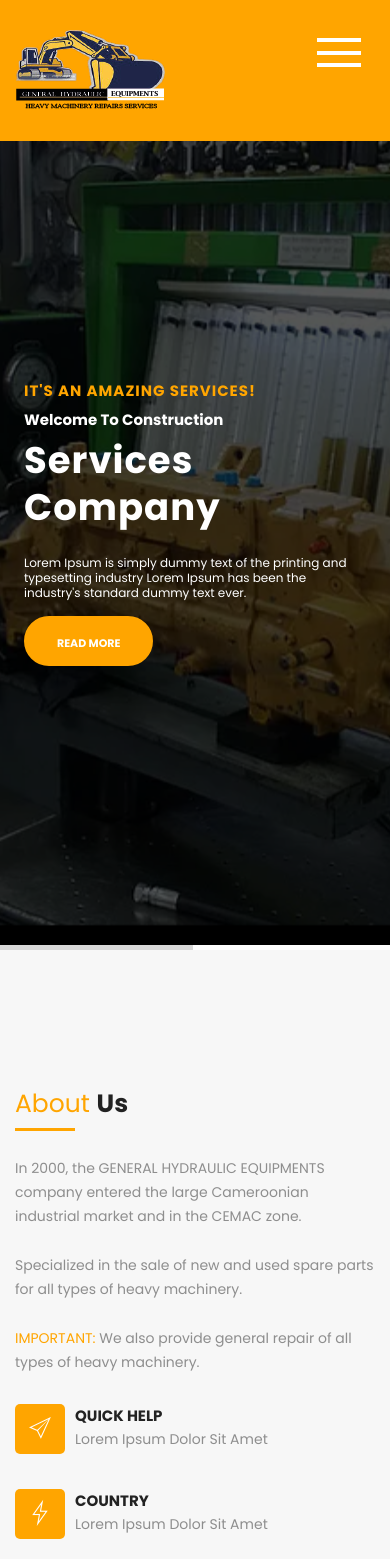
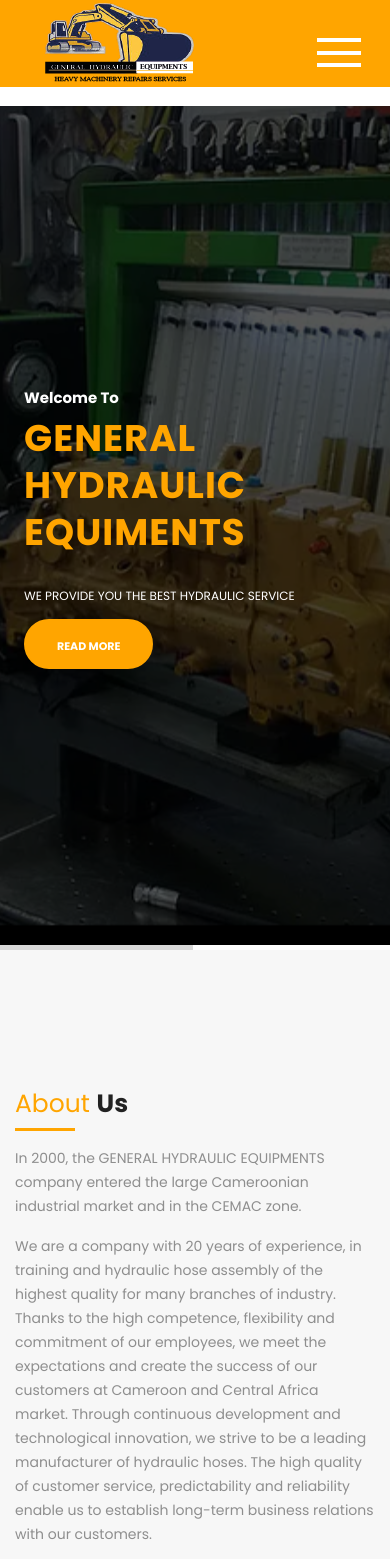
Before and after one commit to Noutchiadiane/gheproject, a plain HTML site: page index.html in a window 390 px wide. Shown: the top 1559 px of the page. Drawn offline with Linux system fonts and the light colour scheme; no server answers; files whose address does not match are found by name.

Commit message:
update du header et du about

```diff
--- a/assets/css/header.css
+++ b/assets/css/header.css
@@ -212,7 +212,9 @@
 
 
 	.logo a {
-		padding: 29px 0px !important;
+		padding-left: 29px !important;
+		padding-top: 2px  !important;
+		padding-bottom: 2px !important;
 	}
 
 	.navigation {
--- a/assets/css/index.css
+++ b/assets/css/index.css
@@ -18,9 +18,18 @@
 	line-height: 1;
 	color: #ffa500;
 }
-.main-banner .banner-text h2, .main-banner .banner-text h2 span {
+.main-banner .banner-text h2 {
 	font-size: 45px;
 	color: #fff;
+	margin-bottom: 10px;
+	line-height: 1.3;
+	text-transform: capitalize;
+	padding: 10px 0;
+	font-weight: 600;
+}
+.main-banner .banner-text h2 .importantHeader{
+	font-size: 45px;
+	color: #ffa500;
 	margin-bottom: 10px;
 	line-height: 1.3;
 	text-transform: capitalize;
@@ -136,7 +145,7 @@
 /*About_Sec*/
 .about-left p {
 	color: #8e8e8e;
-	margin-top: 25px;
+	margin-top: 15px;
 }
 #about_us img {
 	width: 100%;
--- a/index.html
+++ b/index.html
@@ -126,12 +126,10 @@
 							data-mask_in="x:0px;y:0px;s:inherit;e:inherit;" data-mask_out="x:0;y:0;s:inherit;e:inherit;"
 							data-start="1000" data-splitin="none" data-splitout="none" data-responsive_offset="on">
 							<div class="banner-text">
-								<span>It's an Amazing Services!</span>
-								<h2>Welcome to Construction <span>Services Company</span></h2>
+								<h2>Welcome to <span class="importantHeader">GENERAL HYDRAULIC EQUIMENTS</span></h2>
 
 								<p>
-									Lorem Ipsum is simply dummy text of the printing and typesetting industry Lorem
-									Ipsum has been the industry's standard dummy text ever.
+									WE PROVIDE YOU THE BEST HYDRAULIC SERVICE
 								</p>
 								<a class="btn-text" href="#about_us"> read more</a>
 							</div>
@@ -156,14 +154,23 @@
 							data-mask_in="x:0px;y:0px;s:inherit;e:inherit;" data-mask_out="x:0;y:0;s:inherit;e:inherit;"
 							data-start="1000" data-splitin="none" data-splitout="none" data-responsive_offset="on">
 							<div class="banner-text">
-								<span>It's an Amazing Services!</span>
-								<h2>Assuring you of Our Best <span>Services & Solutions</span></h2>
+								<span class="important">It's an Amazing Services!</span>
+								<h2>Assuring you the Best Services & Solutions</h2>
+								<div style="margin-left: 30px;">
+									<p>
+										<span>HYDRAULIC HOSES</span>
+										<span>HYDRAULIC HOSE GUARDS</span>
+										<span>HYDRAULIC HOSES FITTINGS</span>
+										<span>HYDRAULIC HOSES FERRULES</span>
+										<span>HYDRAULIC HOSES COUPLINGS</span>
+										<span>HYDRAULIC HOSES SLEEVES</span>
+										<span>HOSES FERRULES</span>
 
-								<p>
-									Lorem Ipsum is simply dummy text of the printing and typesetting industry Lorem
-									Ipsum has been the industry's standard dummy text ever.
-								</p>
-								<a class="btn-text" href="#about_us"> read more</a>
+									</p>
+								</div>
+
+
+								<a class="btn-text" href="#service_section"> read more</a>
 							</div>
 						</div>
 
@@ -186,12 +193,12 @@
 							data-mask_in="x:0px;y:0px;s:inherit;e:inherit;" data-mask_out="x:0;y:0;s:inherit;e:inherit;"
 							data-start="1000" data-splitin="none" data-splitout="none" data-responsive_offset="on">
 							<div class="banner-text">
-								<span>It's an Amazing Services!</span>
-								<h2>We Are Available For <span>Any Construction Work</span></h2>
+								<span> THE GENERAL HYDRAULIC EQUIPMENTS</span>
 
 								<p>
-									Lorem Ipsum is simply dummy text of the printing and typesetting industry Lorem
-									Ipsum has been the industry's standard dummy text ever.
+									training teams are also committed to meeting the
+									needs of our customers training requirements and often embark on delivering training
+									programs for our network of customers.
 								</p>
 								<a class="btn-text" href="#about_us"> read more</a>
 							</div>
@@ -218,6 +225,17 @@
 					<p>
 						In 2000, the GENERAL HYDRAULIC EQUIPMENTS company entered the large Cameroonian industrial
 						market and in the CEMAC zone.
+					</p>
+					<p>
+						We are a company with 20 years of experience, in training and hydraulic hose assembly of the
+						highest quality for many branches of industry.
+						Thanks to the high competence, flexibility and commitment of our employees, we meet the
+						expectations and create the success of our customers at Cameroon and Central Africa market.
+						Through continuous development and technological innovation, we strive to be a leading
+						manufacturer of hydraulic hoses.
+						The high quality of customer service, predictability and reliability enable us to establish
+						long-term business relations with our customers.
+
 					</p>
 					<p>
 						Specialized in the sale of new and used spare parts for all types of heavy machinery.
@@ -680,11 +698,11 @@
 					<div class="pt-xs-60">
 						<h5>HOURS OF OPERATION</h5>
 
-								<p>MONDAY – SATURDAY<span class="important">   8:00 – 18:00</span></p>
+						<p>MONDAY – SATURDAY<span class="important"> 8:00 – 18:00</span></p>
 
-								<p>HOLIDAYS<span class="important">    8:00 - 14:00</span></p>
+						<p>HOLIDAYS<span class="important"> 8:00 - 14:00</span></p>
 
-								<p>SUNDAY<span class="important">    CLOSED</span></p>
+						<p>SUNDAY<span class="important"> CLOSED</span></p>
 
 					</div>
 				</div>
```
Also changed, not shown: assets/images/about_us.png, assets/images/banner/banner_3.jpg.
